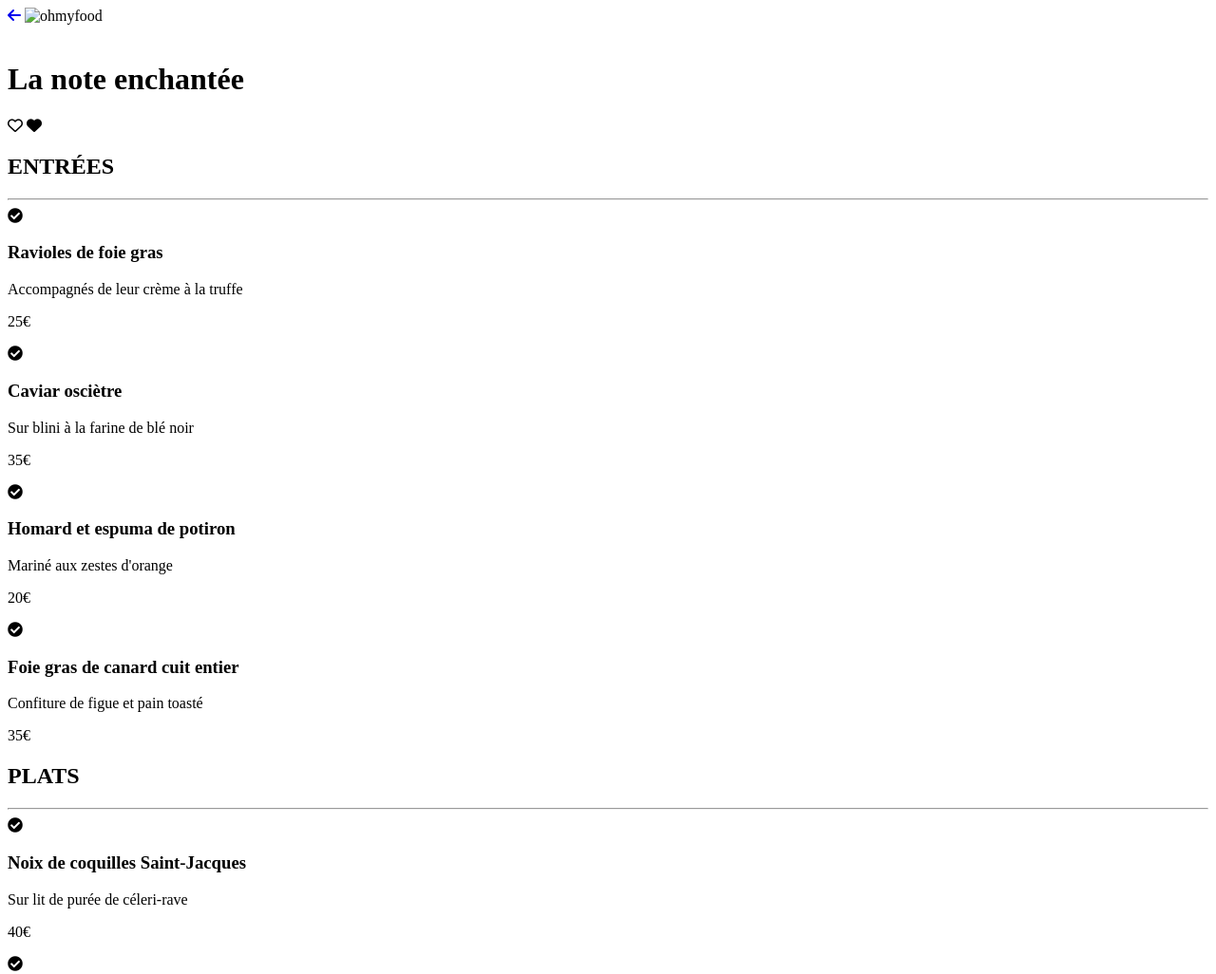
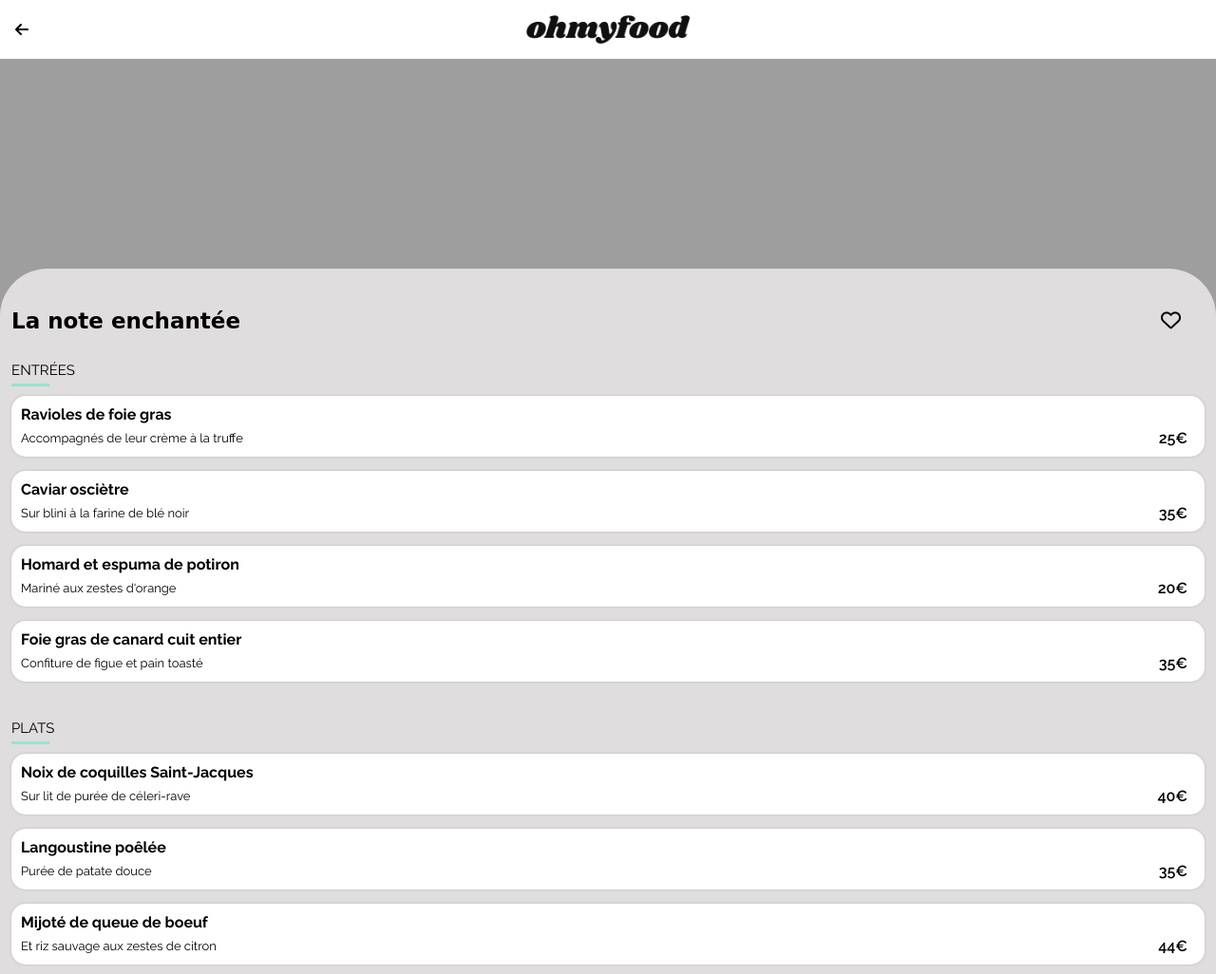
Before and after one commit to dokaNc/Ohmyfood, a website: page menu/la-note-enchantee.html in a window 1280 px wide. Shown: the top 1026 px of the page at 95% size. Drawn offline with nearby package versions, Linux system fonts and the light colour scheme; files that its build step writes are made by us from their sources; the site is published under a folder, as on GitHub Pages, so addresses that start at the root find nothing; a web font is replaced by a local one.

Commit message:
add correct path

```diff
--- a/menu/a-la-francaise.html
+++ b/menu/a-la-francaise.html
@@ -7,18 +7,18 @@
     <meta name="viewport" content="width=device-width, initial-scale=1.0">
     <script src="https://kit.fontawesome.com/b591e3ce6f.js" crossorigin="anonymous"></script>
     <link href="https://use.fontawesome.com/releases/v5.0.1/css/all.css" rel="stylesheet">
-    <link rel="stylesheet" href="/styles/css/style.css">
+    <link rel="stylesheet" href="../styles/css/style.css">
     <title>Ohmyfood</title>
 </head>
 
 <body>
     <header class="header-menu">
-        <a href="/index.html"> <i class="fa-solid fa-arrow-left"></i></a>
-        <img src="/images/logo/ohmyfood.png" alt="ohmyfood">
+        <a href="../index.html"> <i class="fa-solid fa-arrow-left"></i></a>
+        <img src="../images/logo/ohmyfood.png" alt="ohmyfood">
     </header>
 
     <main>
-        <img class="img-menu" src="/images/restaurants/a-la-francaise.jpg" alt="">
+        <img class="img-menu" src="../images/restaurants/a-la-francaise.jpg" alt="">
         <div class="menu">
             <div class="title-menu">
                 <h1>À la française</h1>
@@ -158,7 +158,7 @@
 
     <footer>
         <div class=" widget">
-            <img class="img-footer" src="/images/logo/ohmyfood.png" alt="">
+            <img class="img-footer" src="../images/logo/ohmyfood.png" alt="">
             <ul>
                 <li class="icon-link">
                     <i class="fa-solid fa-utensils"></i>
--- a/menu/la-note-enchantee.html
+++ b/menu/la-note-enchantee.html
@@ -7,18 +7,18 @@
     <meta name="viewport" content="width=device-width, initial-scale=1.0">
     <script src="https://kit.fontawesome.com/b591e3ce6f.js" crossorigin="anonymous"></script>
     <link href="https://use.fontawesome.com/releases/v5.0.1/css/all.css" rel="stylesheet">
-    <link rel="stylesheet" href="/styles/css/style.css">
+    <link rel="stylesheet" href="../styles/css/style.css">
     <title>Ohmyfood</title>
 </head>
 
 <body>
     <header class="header-menu">
-        <a href="/index.html"> <i class="fa-solid fa-arrow-left"></i></a>
-        <img src="/images/logo/ohmyfood.png" alt="ohmyfood">
+        <a href="../index.html"> <i class="fa-solid fa-arrow-left"></i></a>
+        <img src="../images/logo/ohmyfood.png" alt="ohmyfood">
     </header>
 
     <main>
-        <img class="img-menu" src="/images/restaurants/la-note-enchantee.jpg" alt="">
+        <img class="img-menu" src="../images/restaurants/la-note-enchantee.jpg" alt="">
         <div class="menu">
             <div class="title-menu">
                 <h1>La note enchantée</h1>
@@ -170,7 +170,7 @@
 
     <footer>
         <div class=" widget">
-            <img class="img-footer" src="/images/logo/ohmyfood.png" alt="">
+            <img class="img-footer" src="../images/logo/ohmyfood.png" alt="">
             <ul>
                 <li class="icon-link">
                     <i class="fa-solid fa-utensils"></i>
```
Also changed, not shown: menu/la-palette-du-gout.html (+4 -4 lines), menu/le-delice-des-sens.html (+5 -5 lines).
